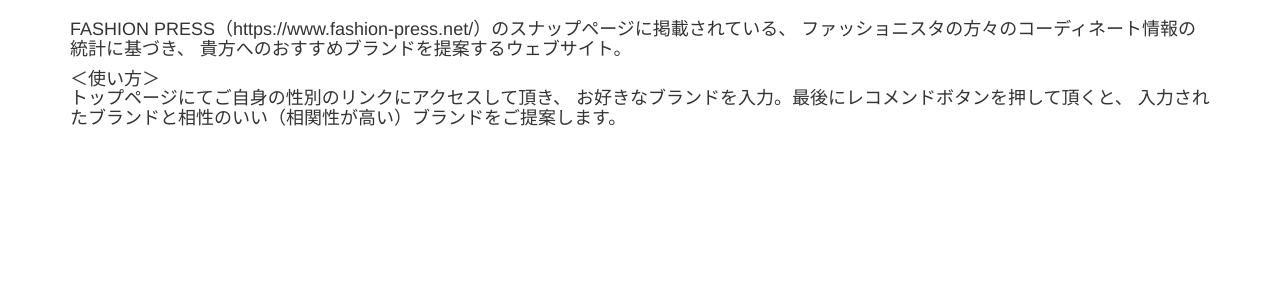
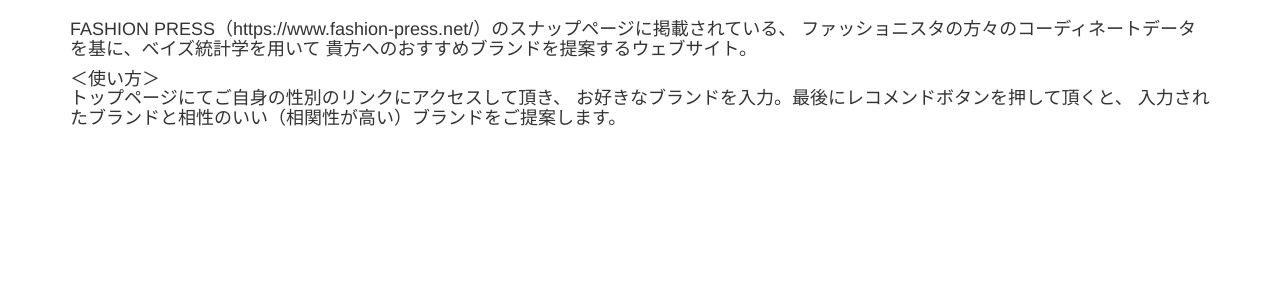
Before and after one commit to rururan/fashionrecommend, a Django app: page /about in a window 1280 px wide. Shown: the part 40-340 px from the top of the page. Run offline with Django 3.2, Linux system fonts and the light colour scheme; style sheets or scripts are compiled from the project's sources; some libraries are stand-ins or nearby versions.

Commit message:
0625_1034

```diff
--- a/recommend_app/templates/recommend_app/about.html
+++ b/recommend_app/templates/recommend_app/about.html
@@ -3,7 +3,7 @@
 {% block body %}
 <h4>
 FASHION PRESS（https://www.fashion-press.net/）のスナップページに掲載されている、
-ファッショニスタの方々のコーディネート情報の統計に基づき、
+ファッショニスタの方々のコーディネートデータを基に、ベイズ統計学を用いて
 貴方へのおすすめブランドを提案するウェブサイト。
 </h4>
 
```
Also changed, not shown: README.md.
